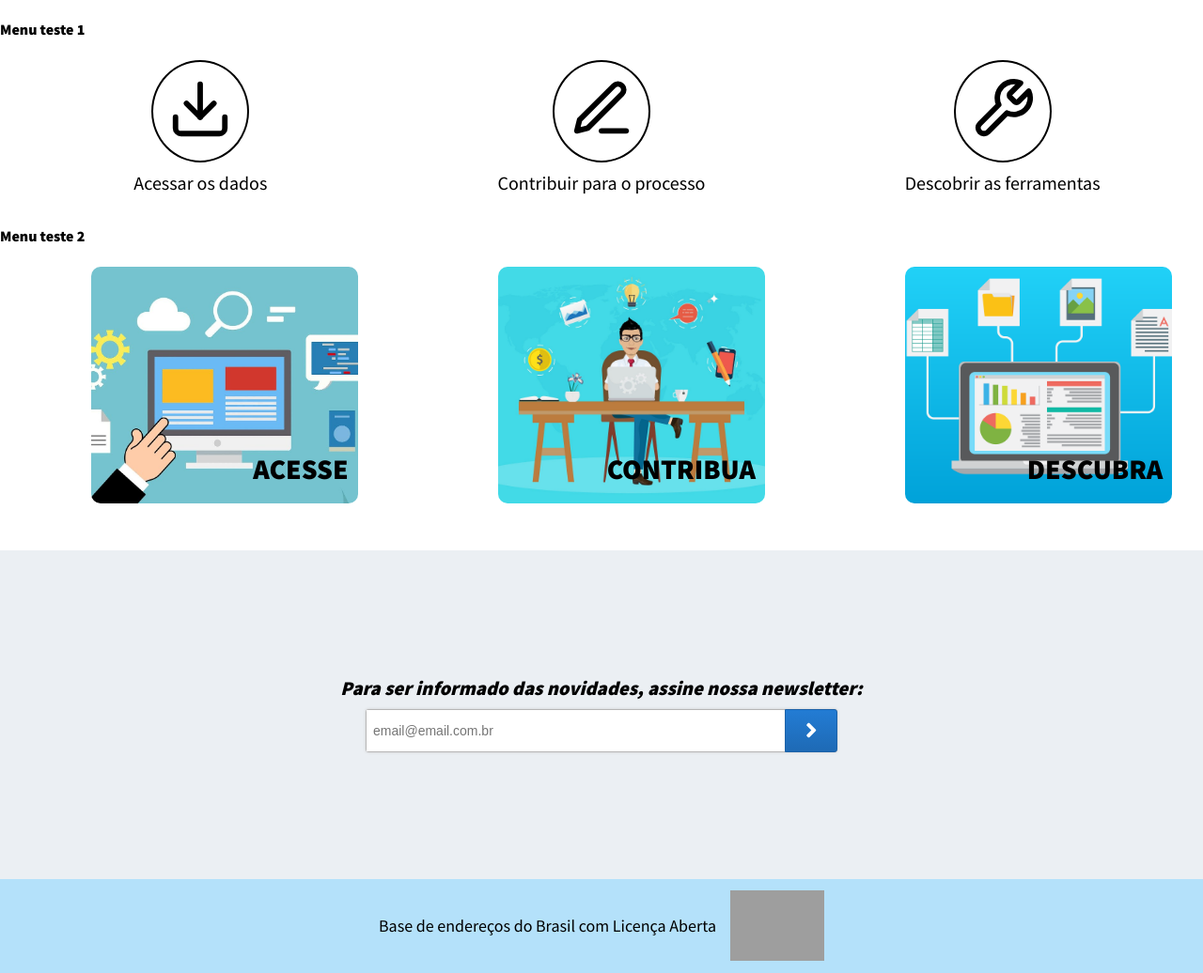
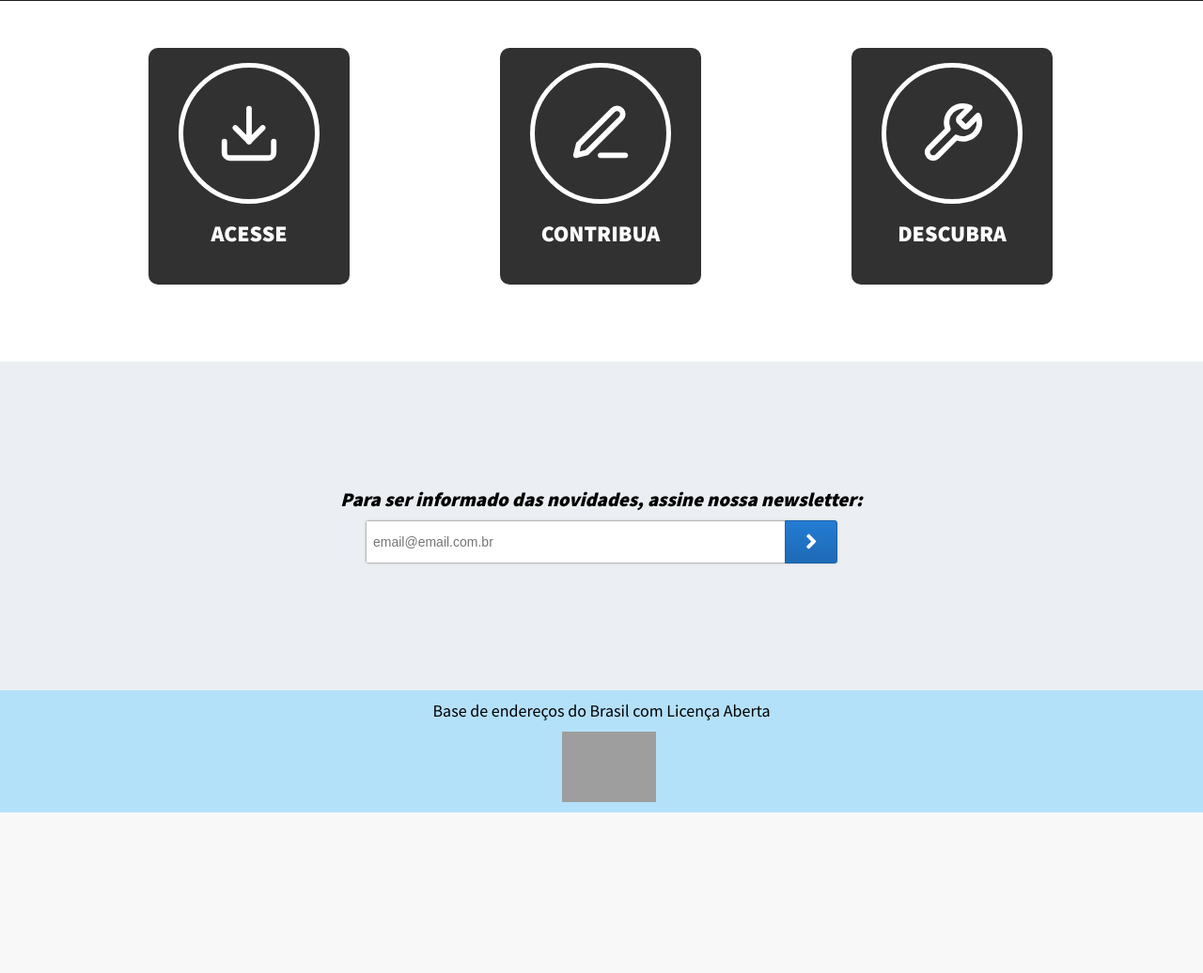
Before and after one commit to AddressForAll/site-v1, a PHP site: page / in a window 1280 px wide. Shown: the part 1395-2431 px from the top of the page at 94% size. After the commit the page ends 2260 px from the top, so only its background shows below. Run offline with PHP 8.4, Linux system fonts and the light colour scheme; some libraries are stand-ins or nearby versions; grey boxes are pictures that could not be loaded.

Commit message:
Rendering choosen menu and adding template

```diff
--- a/index.html
+++ b/index.html
@@ -17,8 +17,9 @@
 		></script>
 	</head>
 	<body>
+		<!-- START NAVBAR -->
 		<header class="header">
-			<a href="" class="logo"
+			<a href="index.html" class="logo"
 				><img src="resources/img/address_for_all-01.png"
 			/></a>
 			<input class="menu-btn" type="checkbox" id="menu-btn" />
@@ -26,21 +27,25 @@
 				><span class="navicon"></span
 			></label>
 			<ul class="menu">
-				<li><a href="#">Dados Nacionais</a></li>
-				<li><a href="#">Bases Locais</a></li>
-				<li><a href="#">API</a></li>
-				<li><a href="#">Ferramentas</a></li>
-				<li><a href="#">FAQ</a></li>
-				<li><a href="#">Contribua</a></li>
+				<li><a href="template.html">Dados Nacionais</a></li>
+				<li><a href="template.html">Bases Locais</a></li>
+				<li><a href="template.html">API</a></li>
+				<li><a href="template.html">Ferramentas</a></li>
+				<li><a href="template.html">FAQ</a></li>
+				<li><a href="template.html">Contribua</a></li>
 			</ul>
 		</header>
+		<!-- END NAVBAR -->
 
-		<section class="main">
+		<!-- START MAIN CONTAINER -->
+		<section class="main-figure">
 			<div class="main-text">
 				<span class="title">O site dos endereços Brasileiros</span>
 			</div>
 		</section>
+		<!-- END MAIN CONTAINER  -->
 
+		<!-- START VIDEO -->
 		<section class="section section-dark">
 			<div class="dark-texto">
 				<p>
@@ -66,12 +71,15 @@
 				</iframe>
 			</div>
 		</section>
+		<!-- END VIDEO -->
 
-		<section>
-			<h4>Menu teste 1</h4>
-			<div class="section-cards">
-				<article>
-					<div>
+		<!-- START CARDS -->
+		<section id="menu-cards">
+			<div class="flip-cards section-cards">
+				<a href="template.html">
+					<div class="flip flip-vertical">
+						<div class="front">
+							<div class="icon">
 								<svg
 									xmlns="http://www.w3.org/2000/svg"
 									width="70"
@@ -88,10 +96,18 @@
 									<line x1="12" y1="15" x2="12" y2="3"></line>
 								</svg>
 							</div>
-					<span>Acessar os dados</span>
-				</article>
-				<article>
-					<div>
+							<h1 class="text-card">ACESSE</h1>
+						</div>
+						<div class="back">
+							<h2>Acessar os dados</h2>
+							<p>Texto da chamada</p>
+						</div>
+					</div>
+				</a>
+				<a href="template.html">
+					<div class="flip flip-vertical">
+						<div class="front">
+							<div class="icon">
 								<svg
 									xmlns="http://www.w3.org/2000/svg"
 									width="70"
@@ -109,17 +125,25 @@
 									></path>
 								</svg>
 							</div>
-					<span>Contribuir para o processo</span>
-				</article>
-				<article>
-					<div>
+							<h1 class="text-card">CONTRIBUA</h1>
+						</div>
+						<div class="back">
+							<h2>Contribuir para o processo</h2>
+							<p>Texto da chamada</p>
+						</div>
+					</div>
+				</a>
+				<a href="template.html">
+					<div class="flip flip-vertical">
+						<div class="front">
+							<div class="icon">
 								<svg
 									xmlns="http://www.w3.org/2000/svg"
 									width="70"
 									height="70"
 									viewBox="0 0 24 24"
 									fill="none"
-							stroke="#000"
+									stroke="currentColor"
 									stroke-width="2"
 									stroke-linecap="round"
 									stroke-linejoin="round"
@@ -130,70 +154,38 @@
 									></path>
 								</svg>
 							</div>
-					<span>Descobrir as ferramentas</span>
-				</article>
-			</div>
-		</section>
-
-		<!-- FLIP -->
-		<section id="flip-cards">
-			<h4>Menu teste 2</h4>
-			<div class="flip-cards">
-				<div class="flip flip-vertical">
-					<div
-						class="front"
-						style="background-image: url(../resources/img/database.jpg)"
-					>
-						<h1 class="text-shadow">ACESSE</h1>
-					</div>
-					<div class="back">
-						<h2>Acessar os dados</h2>
-						<p>Texto da chamada</p>
-					</div>
-				</div>
-				<div class="flip flip-vertical">
-					<div
-						class="front"
-						style="background-image: url(../resources/img/contribute.jpg)"
-					>
-						<h1 class="text-shadow">CONTRIBUA</h1>
-					</div>
-					<div class="back">
-						<h2>Contribuir para o processo</h2>
-						<p>Texto da chamada</p>
-					</div>
-				</div>
-				<div class="flip flip-vertical">
-					<div
-						class="front"
-						style="background-image: url(../resources/img/find.png)"
-					>
-						<h1 class="text-shadow">DESCUBRA</h1>
+							<h1 class="text-card">DESCUBRA</h1>
 						</div>
 						<div class="back">
 							<h2>Descobrir as ferramentas</h2>
 							<p>Texto da chamada</p>
 						</div>
 					</div>
+				</a>
 			</div>
 		</section>
-		<!-- END FLIP -->
+		<!-- END CARDS -->
 
+		<!-- START NEWSLETTER -->
 		<section class="newsletter">
-			<div>
+			<div class="newsletter-container">
 				<span>Para ser informado das novidades, assine nossa newsletter:</span>
-				<div class="newsletter-container">
+				<div class="newsletter-form-container">
 					<form class="newsletter-form">
 						<input type="email" placeholder="email@email.com.br" />
-						<button type="submit" value="enviar"><i class="fas fa-angle-right"></i></button>
+						<button type="submit" value="enviar">
+							<i class="fas fa-angle-right"></i>
+						</button>
 					</form>
 				</div>
 			</div>
 		</section>
+		<!-- END NEWSLETTER -->
 
+		<!-- START LICENSE -->
 		<section class="licenca">
-			<span
-				>Base de endereços do Brasil com
+			<span>
+				Base de endereços do Brasil com
 				<a href="http://opendefinition.org/od/2.1/pt-br/" target="_blank">
 					Licença Aberta
 				</a>
@@ -205,7 +197,9 @@
 				class="logo-licenca"
 			/>
 		</section>
+		<!-- END LICENSE -->
 
+		<!-- START JS -->
 		<script
 			src="https://code.jquery.com/jquery-3.4.1.slim.min.js"
 			integrity="sha384-J6qa4849blE2+poT4WnyKhv5vZF5SrPo0iEjwBvKU7imGFAV0wwj1yYfoRSJoZ+n"
--- a/resources/css/navbar.css
+++ b/resources/css/navbar.css
@@ -4,6 +4,7 @@ a {
 
 /* header */
 .header {
+  top: 0;
   background-color: #f8f8f8;
   -webkit-box-shadow: 1px 1px 4px 0 rgba(0, 0, 0, 0.1);
           box-shadow: 1px 1px 4px 0 rgba(0, 0, 0, 0.1);
--- a/resources/css/navbar.scss
+++ b/resources/css/navbar.scss
@@ -5,6 +5,7 @@ a {
 /* header */
 
 .header {
+	top: 0;
 	background-color: #f8f8f8;
 	box-shadow: 1px 1px 4px 0 rgba(0, 0, 0, 0.1);
 	position: fixed;
--- a/resources/css/style.css
+++ b/resources/css/style.css
@@ -17,7 +17,11 @@ button.default-blue:hover {
   color: #fff;
 }
 
-.main {
+#main {
+  padding-top: 100px;
+}
+
+.main-figure {
   padding-top: 100px;
   min-height: 700px;
   height: 100vh;
@@ -29,7 +33,7 @@ button.default-blue:hover {
 
 .title {
   display: block;
-  padding-top: 10vh;
+  padding: 10vh 1vw 0 1vw;
   font-family: Evolventa, Trebuchet MS, sans-serif;
   font-size: 2.5em;
   text-align: center;
@@ -48,7 +52,7 @@ button.default-blue:hover {
       grid-template-columns: repeat(auto-fit, minmax(300px, 1fr));
   background-color: #1c1c1c;
   color: #fff;
-  padding: 70px 10px;
+  padding: 70px 5px;
 }
 
 .section-dark p {
@@ -83,93 +87,34 @@ button.default-blue:hover {
   border: 0;
 }
 
-.section-cards {
-  display: -ms-grid;
-  display: grid;
-  -ms-grid-columns: (minmax(300px, 1fr))[auto-fit];
-      grid-template-columns: repeat(auto-fit, minmax(300px, 1fr));
-  font-size: 20px;
+#menu-cards {
+  margin: 50px 0 50px 0;
 }
 
-.section-cards article {
+.flip-cards {
   display: -webkit-box;
   display: -ms-flexbox;
   display: flex;
-  -webkit-box-orient: vertical;
+  -webkit-box-pack: space-evenly;
+      -ms-flex-pack: space-evenly;
+          justify-content: space-evenly;
+  -webkit-box-orient: horizontal;
   -webkit-box-direction: normal;
-      -ms-flex-direction: column;
-          flex-direction: column;
-  -webkit-box-pack: center;
-      -ms-flex-pack: center;
-          justify-content: center;
-  -webkit-box-align: center;
-      -ms-flex-align: center;
-          align-items: center;
-}
-
-.section-cards article div {
-  padding: 15px;
-  border: 2px solid black;
-  border-radius: 50%;
-  cursor: pointer;
-}
-
-.section-cards article span {
-  padding: 10px 0;
-}
-
-.licenca {
-  display: -webkit-box;
-  display: -ms-flexbox;
-  display: flex;
-  -webkit-box-align: center;
-      -ms-flex-align: center;
-          align-items: center;
-  -webkit-box-pack: center;
-      -ms-flex-pack: center;
-          justify-content: center;
-  background-color: #b4e1fa;
-  font-size: 18px;
-}
-
-.licenca span {
-  display: -webkit-box;
-  display: -ms-flexbox;
-  display: flex;
-  -webkit-box-align: center;
-      -ms-flex-align: center;
-          align-items: center;
-  -webkit-box-pack: center;
-      -ms-flex-pack: center;
-          justify-content: center;
-  height: 100px;
-}
-
-.licenca span a {
-  margin-left: 5px;
-  display: contents;
-}
-
-.licenca .logo-licenca {
-  width: 100px;
-  margin-left: 15px;
-}
-
-#flip-cards {
-  margin-bottom: 50px;
-}
-
-.flip-cards {
-  display: -ms-grid;
-  display: grid;
-  -ms-grid-columns: (minmax(300px, 1fr))[auto-fit];
-      grid-template-columns: repeat(auto-fit, minmax(300px, 1fr));
-  gap: 20px;
+      -ms-flex-direction: row;
+          flex-direction: row;
+  -ms-flex-wrap: wrap-reverse;
+      flex-wrap: wrap-reverse;
+  -webkit-box-sizing: border-box;
+          box-sizing: border-box;
 }
 
 .flip {
   position: relative;
   cursor: pointer;
+  display: inline-table;
+  margin-right: 2px;
+  margin-bottom: 2em;
+  width: 150px;
 }
 
 .flip > .front,
@@ -183,6 +128,21 @@ button.default-blue:hover {
   transition-property: opacity, -webkit-transform;
   transition-property: transform, opacity;
   transition-property: transform, opacity, -webkit-transform;
+  color: white;
+  width: inherit;
+  background-size: cover !important;
+  background-position: center !important;
+  height: 220px;
+  padding: 1em 2em;
+  background: #313131;
+  border-radius: 10px;
+}
+
+.flip > .front p,
+.flip > .back p {
+  font-size: 0.9125rem;
+  line-height: 160%;
+  color: #fff;
 }
 
 .flip > .front {
@@ -190,13 +150,32 @@ button.default-blue:hover {
           transform: rotateY(0deg);
 }
 
+.flip > .front .icon {
+  cursor: pointer;
+  padding: 15px;
+  border: 5px solid #fff;
+  border-radius: 50%;
+  height: 50%;
+  display: -webkit-box;
+  display: -ms-flexbox;
+  display: flex;
+  -webkit-box-align: center;
+      -ms-flex-align: center;
+          align-items: center;
+  -webkit-box-pack: center;
+      -ms-flex-pack: center;
+          justify-content: center;
+}
+
+.flip > .front .text-card {
+  text-align: center;
+}
+
 .flip > .back {
   position: absolute;
   opacity: 0;
   top: 0px;
   left: 0px;
-  width: 100%;
-  height: 100%;
   -webkit-transform: rotateY(-180deg);
           transform: rotateY(-180deg);
 }
@@ -227,44 +206,6 @@ button.default-blue:hover {
           transform: rotateX(0deg);
 }
 
-.flip {
-  position: relative;
-  display: inline-block;
-  margin-right: 2px;
-  margin-bottom: 1em;
-  width: 220px;
-  margin: auto;
-}
-
-.flip > .front,
-.flip > .back {
-  display: block;
-  color: white;
-  width: inherit;
-  background-size: cover !important;
-  background-position: center !important;
-  height: 220px;
-  padding: 1em 2em;
-  background: #313131;
-  border-radius: 10px;
-}
-
-.flip > .front p,
-.flip > .back p {
-  font-size: 0.9125rem;
-  line-height: 160%;
-  color: #999;
-}
-
-.text-shadow {
-  position: absolute;
-  bottom: 0;
-  color: black;
-  right: 10px;
-  font-weight: 600;
-  font-size: 30px;
-}
-
 .newsletter {
   background-color: #ebeff3;
   height: 350px;
@@ -287,10 +228,25 @@ button.default-blue:hover {
 }
 
 .newsletter .newsletter-container {
+  display: -webkit-box;
+  display: -ms-flexbox;
+  display: flex;
+  -webkit-box-orient: vertical;
+  -webkit-box-direction: normal;
+      -ms-flex-direction: column;
+          flex-direction: column;
+  width: 100%;
+}
+
+.newsletter .newsletter-container span {
+  text-align: center;
+}
+
+.newsletter .newsletter-container .newsletter-form-container {
   margin-top: 10px;
 }
 
-.newsletter-form {
+.newsletter .newsletter-container .newsletter-form-container .newsletter-form {
   background: #fff;
   border: #b7b7b7 solid 1px;
   border-radius: 3px;
@@ -302,7 +258,7 @@ button.default-blue:hover {
   margin: auto;
 }
 
-.newsletter-form input[type='email'] {
+.newsletter .newsletter-container .newsletter-form-container .newsletter-form input[type='email'] {
   border: none;
   -webkit-box-shadow: none;
           box-shadow: none;
@@ -315,11 +271,11 @@ button.default-blue:hover {
   height: 30px;
 }
 
-.newsletter-form input[type='email']:focus {
+.newsletter .newsletter-container .newsletter-form-container .newsletter-form input[type='email']:focus {
   outline: none;
 }
 
-.newsletter-form button[type='submit'] {
+.newsletter .newsletter-container .newsletter-form-container .newsletter-form button[type='submit'] {
   background: -webkit-gradient(linear, left top, left bottom, from(#237cd4), to(#1e6ab5));
   background: linear-gradient(#237cd4, #1e6ab5);
   color: rgba(255, 255, 255, 0);
@@ -338,12 +294,12 @@ button.default-blue:hover {
           user-select: none;
 }
 
-.newsletter-form button[type='submit'] svg {
+.newsletter .newsletter-container .newsletter-form-container .newsletter-form button[type='submit'] svg {
   color: white;
   font-size: 25px;
 }
 
-.newsletter-form button[type='submit']:hover, .newsletter-form button[type='submit']:focus {
+.newsletter .newsletter-container .newsletter-form-container .newsletter-form button[type='submit']:hover, .newsletter .newsletter-container .newsletter-form-container .newsletter-form button[type='submit']:focus {
   background: -webkit-gradient(linear, left top, left bottom, from(#3388dd), to(#2174c7));
   background: linear-gradient(#3388dd, #2174c7);
   -webkit-box-shadow: 0 0 3px rgba(0, 0, 0, 0.5);
@@ -351,19 +307,55 @@ button.default-blue:hover {
   cursor: pointer;
 }
 
-.newsletter-form ::-webkit-input-placeholder {
+.newsletter .newsletter-container .newsletter-form-container .newsletter-form ::-webkit-input-placeholder {
   font-weight: 400;
 }
 
-.newsletter-form :-ms-input-placeholder {
+.newsletter .newsletter-container .newsletter-form-container .newsletter-form :-ms-input-placeholder {
   font-weight: 400;
 }
 
-.newsletter-form ::-ms-input-placeholder {
+.newsletter .newsletter-container .newsletter-form-container .newsletter-form ::-ms-input-placeholder {
   font-weight: 400;
 }
 
-.newsletter-form ::placeholder {
+.newsletter .newsletter-container .newsletter-form-container .newsletter-form ::placeholder {
   font-weight: 400;
 }
+
+.licenca {
+  display: -webkit-box;
+  display: -ms-flexbox;
+  display: flex;
+  -webkit-box-align: center;
+      -ms-flex-align: center;
+          align-items: center;
+  -webkit-box-pack: center;
+      -ms-flex-pack: center;
+          justify-content: center;
+  background-color: #b4e1fa;
+  font-size: 18px;
+  height: 130px;
+  -webkit-box-orient: vertical;
+  -webkit-box-direction: normal;
+      -ms-flex-direction: column;
+          flex-direction: column;
+  bottom: 0;
+}
+
+.licenca span {
+  text-align: center;
+  width: 100%;
+  margin-bottom: 10px;
+}
+
+.licenca span a {
+  margin-left: 5px;
+  display: contents;
+}
+
+.licenca .logo-licenca {
+  width: 100px;
+  margin-left: 15px;
+}
 /*# sourceMappingURL=style.css.map */
--- a/resources/css/style.scss
+++ b/resources/css/style.scss
@@ -19,7 +19,10 @@ button.default-blue:hover {
 	color: #fff;
 }
 
-.main {
+#main {
+	padding-top: 100px;
+}
+.main-figure {
 	padding-top: 100px;
 	min-height: 700px;
 	height: 100vh;
@@ -31,7 +34,7 @@ button.default-blue:hover {
 
 .title {
 	display: block;
-	padding-top: 10vh;
+	padding: 10vh 1vw 0 1vw;
 	font-family: Evolventa, Trebuchet MS, sans-serif;
 	font-size: 2.5em;
 	text-align: center;
@@ -48,7 +51,7 @@ button.default-blue:hover {
 	grid-template-columns: repeat(auto-fit, minmax(300px, 1fr));
 	background-color: $defaultblack;
 	color: #fff;
-	padding: 70px 10px;
+	padding: 70px 5px;
 
 	p {
 		margin: 0 50px 50px;
@@ -77,86 +80,70 @@ button.default-blue:hover {
 	}
 }
 
-.section-cards {
-	display: grid;
-	grid-template-columns: repeat(auto-fit, minmax(300px, 1fr));
-	font-size: 20px;
-
-	article {
-		display: flex;
-		flex-direction: column;
-		justify-content: center;
-		align-items: center;
-
-		div {
-			padding: 15px;
-			border: 2px solid black;
-			border-radius: 50%;
-			cursor: pointer;
+#menu-cards {
+	margin: 50px 0 50px 0;
 }
 
-		span {
-			padding: 10px 0;
-		}
-	}
-}
-
-.licenca {
+.flip-cards {
 	display: flex;
-	align-items: center;
-	justify-content: center;
-	background-color: rgb(180, 225, 250);
-	font-size: 18px;
-
-	span {
-		display: flex;
-		align-items: center;
-		justify-content: center;
-		height: 100px;
-
-		a {
-			margin-left: 5px;
-			display: contents;
-		}
-	}
-
-	.logo-licenca {
-		width: 100px;
-		margin-left: 15px;
-	}
-}
-
-#flip-cards {
-	margin-bottom: 50px;
-}
-
-// base
-.flip-cards {
-	display: grid;
-	grid-template-columns: repeat(auto-fit, minmax(300px, 1fr));
-	gap: 20px;
+	justify-content: space-evenly;
+	flex-direction: row;
+	flex-wrap: wrap-reverse;
+	box-sizing: border-box;
 }
 
 .flip {
 	position: relative;
 	cursor: pointer;
+	display: inline-table;
+	margin-right: 2px;
+	margin-bottom: 2em;
+	width: 150px;
+
 	> .front,
 	> .back {
 		display: block;
 		transition-timing-function: cubic-bezier(0.175, 0.885, 0.32, 1.275);
 		transition-duration: 0.5s;
 		transition-property: transform, opacity;
+		color: white;
+		width: inherit;
+		background-size: cover !important;
+		background-position: center !important;
+		height: 220px;
+		padding: 1em 2em;
+		background: #313131;
+		border-radius: 10px;
+
+		p {
+			font-size: 0.9125rem;
+			line-height: 160%;
+			color: #fff;
+		}
 	}
 	> .front {
 		transform: rotateY(0deg);
+
+		.icon {
+			cursor: pointer;
+			padding: 15px;
+			border: 5px solid #fff;
+			border-radius: 50%;
+			height: 50%;
+			display: flex;
+			align-items: center;
+			justify-content: center;
+		}
+
+		.text-card {
+			text-align: center;
+		}
 	}
 	> .back {
 		position: absolute;
 		opacity: 0;
 		top: 0px;
 		left: 0px;
-		width: 100%;
-		height: 100%;
 		transform: rotateY(-180deg);
 	}
 	&:hover {
@@ -183,42 +170,6 @@ button.default-blue:hover {
 	}
 }
 
-// custom
-.flip {
-	position: relative;
-	display: inline-block;
-	margin-right: 2px;
-	margin-bottom: 1em;
-	width: 220px;
-	margin: auto;
-	> .front,
-	> .back {
-		display: block;
-		color: white;
-		width: inherit;
-		background-size: cover !important;
-		background-position: center !important;
-		height: 220px;
-		padding: 1em 2em;
-		background: #313131;
-		border-radius: 10px;
-		p {
-			font-size: 0.9125rem;
-			line-height: 160%;
-			color: #999;
-		}
-	}
-}
-
-.text-shadow {
-	position: absolute;
-	bottom: 0;
-	color: black;
-	right: 10px;
-	font-weight: 600;
-	font-size: 30px;
-}
-
 .newsletter {
 	background-color: $defaultgrey;
 	height: 350px;
@@ -231,9 +182,16 @@ button.default-blue:hover {
 	font-style: italic;
 
 	.newsletter-container {
+		display: flex;
+		flex-direction: column;
+		width: 100%;
+
+		span {
+			text-align: center;
+		}
+
+		.newsletter-form-container {
 			margin-top: 10px;
-	}
-}
 
 			.newsletter-form {
 				background: #fff;
@@ -298,3 +256,33 @@ button.default-blue:hover {
 					font-weight: 400;
 				}
 			}
+		}
+	}
+}
+
+.licenca {
+	display: flex;
+	align-items: center;
+	justify-content: center;
+	background-color: rgb(180, 225, 250);
+	font-size: 18px;
+	height: 130px;
+	flex-direction: column;
+	bottom: 0;
+
+	span {
+		text-align: center;
+		width: 100%;
+		margin-bottom: 10px;
+
+		a {
+			margin-left: 5px;
+			display: contents;
+		}
+	}
+
+	.logo-licenca {
+		width: 100px;
+		margin-left: 15px;
+	}
+}
```
Also changed, not shown: template.html (added, +54 -0 lines), resources/img/contribute.jpg (deleted), resources/img/database.jpg (deleted), resources/img/find.jpg (deleted), resources/img/find.png (deleted), 2 other files. Lines whose indentation alone changed are shown as unchanged.
